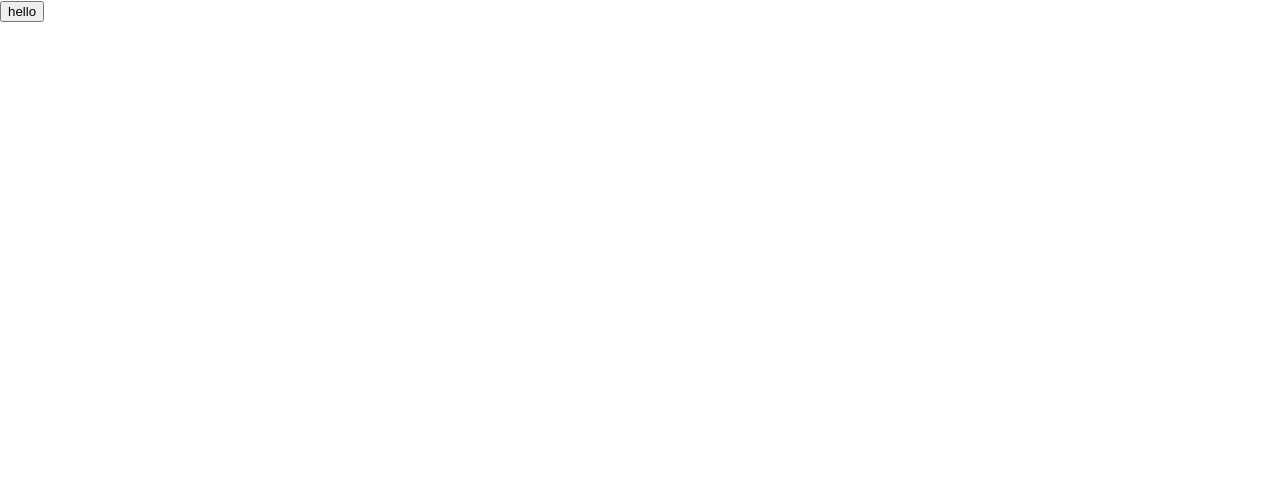
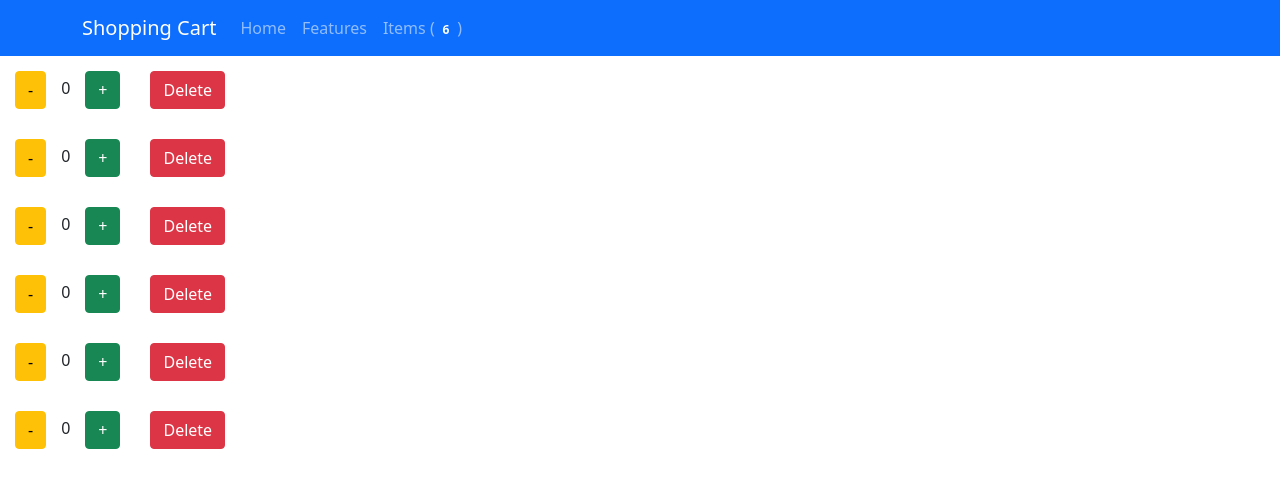
Before and after one commit to KZTahat/Counter, a React (Create React App) app: page / in a window 1280 px wide. Shown: the top 488 px of the page. Built offline with nearby package versions, Linux system fonts and the light colour scheme.

Commit message:
Shopping Cart Added

```diff
--- a/package.json
+++ b/package.json
@@ -6,7 +6,9 @@
     "@testing-library/jest-dom": "^5.14.1",
     "@testing-library/react": "^11.2.7",
     "@testing-library/user-event": "^12.8.3",
+    "bootstrap": "^5.0.2",
     "react": "^17.0.2",
+    "react-bootstrap": "^1.6.1",
     "react-dom": "^17.0.2",
     "react-scripts": "4.0.3",
     "web-vitals": "^1.1.2"
--- a/src/App.js
+++ b/src/App.js
@@ -1,10 +1,67 @@
-import logo from './logo.svg';
-import './App.css';
+import React from "react";
+import Counters from "./Components/FirstLayer/Counters";
+import NavBar from "./Components/FirstLayer/NavBar";
 
-function App() {
-  return (
-    <button>hello</button>
-  );
+class App extends React.Component {
+  constructor(props) {
+    super(props);
+    this.state = {
+      items: [
+        { id: 0, counts: 0, limit: 5 },
+        { id: 1, counts: 0, limit: 10 },
+        { id: 2, counts: 0, limit: 7 },
+        { id: 3, counts: 0, limit: 22 },
+        { id: 4, counts: 0, limit: 3  },
+        { id: 5, counts: 0, limit: 16 },
+      ],
+    };
+  }
+
+  onDecrement = (id) => {
+    let newItems = this.state.items.map((element) => {
+      if (element.id === id && element.counts !== 0) {
+        element.counts = element.counts - 1;
+      }
+      return element;
+    });
+    this.setState({ items: newItems });
+  };
+
+  onIncrement = (id) => {
+    let newItems = this.state.items.map((element) => {
+      if (element.id === id && element.counts < element.limit) {
+        element.counts = element.counts + 1;
+      }
+      return element;
+    });
+    this.setState({ items: newItems });
+  };
+
+  onDelete = (id) => {
+    let newItems = [];
+    this.state.items.forEach((element) => {
+      if (!(element.id === id)) {
+        newItems.push(element);
+      }
+    });
+    this.setState({
+      items: newItems,
+    });
+  };
+
+  render() {
+    return (
+      <>
+        <NavBar numberOfItems={this.state.items.length} />
+        <Counters
+          items={this.state.items}
+          onDecrement={this.onDecrement}
+          onIncrement={this.onIncrement}
+          onDelete={this.onDelete}
+        />
+      </>
+    );
+  }
 }
 
 export default App;
--- /dev/null
+++ b/src/Components/FirstLayer/Counters.js
@@ -0,0 +1,26 @@
+import React from "react";
+import Counter from "../SecoundLayer/Counter";
+
+class Counters extends React.Component {
+  render() {
+    const { onDecrement, onIncrement, onDelete, items } = this.props;
+    return (
+      <div style={{}}>
+        {items.map((element) => {
+          return (
+            <Counter
+              key={element.id}
+              id={element.id}
+              counts={element.counts}
+              onDecrement={onDecrement}
+              onIncrement={onIncrement}
+              onDelete={onDelete}
+            />
+          );
+        })}
+      </div>
+    );
+  }
+}
+
+export default Counters;
--- /dev/null
+++ b/src/Components/FirstLayer/NavBar.js
@@ -0,0 +1,26 @@
+import React from "react";
+import { Navbar, Nav, Container, Badge } from "react-bootstrap/";
+import "bootstrap/dist/css/bootstrap.min.css";
+
+class NavBar extends React.Component {
+  render() {
+    return (
+      <>
+        <Navbar bg="primary" variant="dark">
+          <Container>
+            <Navbar.Brand href="#home">Shopping Cart</Navbar.Brand>
+            <Nav className="me-auto">
+              <Nav.Link href="#home">Home</Nav.Link>
+              <Nav.Link href="#features">Features</Nav.Link>
+              <Nav.Link href="#Items">
+                Items (<Badge bg="secondary">{this.props.numberOfItems}</Badge>)
+              </Nav.Link>
+            </Nav>
+          </Container>
+        </Navbar>
+      </>
+    );
+  }
+}
+
+export default NavBar;
--- /dev/null
+++ b/src/Components/SecoundLayer/Counter.js
@@ -0,0 +1,37 @@
+import React from "react";
+import Button from "react-bootstrap/Button";
+import "bootstrap/dist/css/bootstrap.min.css";
+
+class Counter extends React.Component {
+  render() {
+    const { onDecrement, onIncrement, onDelete, id, counts } = this.props;
+    return (
+      <div>
+        <Button
+          onClick={() => onDecrement(id)}
+          variant="warning"
+          style={{ margin: "15px" }}
+        >
+          -
+        </Button>
+        <span>{counts}</span>
+        <Button
+          onClick={() => onIncrement(id)}
+          variant="success"
+          style={{ margin: "15px" }}
+        >
+          +
+        </Button>
+        <Button
+          onClick={() => onDelete(id)}
+          variant="danger"
+          style={{ margin: "15px" }}
+        >
+          Delete
+        </Button>
+      </div>
+    );
+  }
+}
+
+export default Counter;
```
Also changed, not shown: 1 other file (tests, documents, lock files or other folders).
